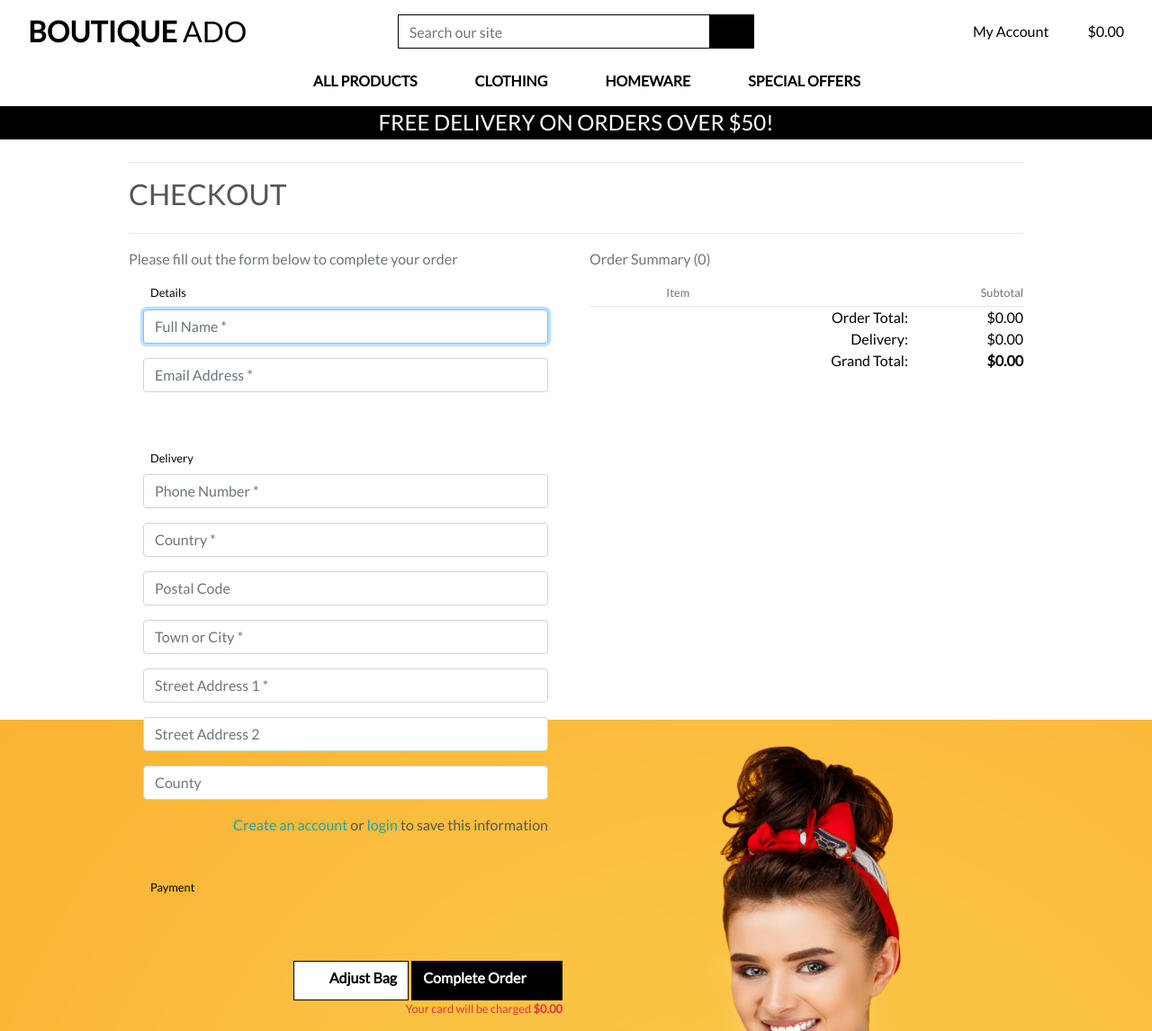
After one commit to dfedyachkina/boutique_ado_v1, a Django app: template checkout/templates/checkout/checkout.html in a window 1280 px wide. The commit adds this page. Shown: the whole page at 90% size. Run offline with Django 3.2, Linux system fonts and the light colour scheme; the template is opened without the code that fills it: values that come from a table or form of the project are taken from there, others are empty; some libraries are stand-ins or nearby versions.

Commit message:
Add checkout views and templates

```diff
--- a/bag/templates/bag/bag.html
+++ b/bag/templates/bag/bag.html
@@ -107,7 +107,7 @@
                                         </span>
                                         <span class="text-uppercase">Keep Shopping</span>
                                     </a>
-                                    <a href="" class="btn btn-black rounded-0 btn-lg">
+                                    <a href="{% url 'checkout' %}" class="btn btn-black rounded-0 btn-lg">
                                         <span class="text-uppercase">Secure Checkout</span>
                                         <span class="icon">
                                             <i class="fas fa-lock"></i>
--- a/boutique_ado/urls.py
+++ b/boutique_ado/urls.py
@@ -24,4 +24,5 @@ urlpatterns = [
     path('', include('home.urls')),
     path('products/', include('products.urls')),
     path('bag/', include('bag.urls')),
+    path('checkout/', include('checkout.urls')),
 ] + static(settings.MEDIA_URL, document_root=settings.MEDIA_ROOT)
--- /dev/null
+++ b/checkout/templates/checkout/checkout.html
@@ -0,0 +1,135 @@
+{% extends "base.html" %}
+{% load static %}
+{% load bag_tools %}
+
+{% block extra_css %}
+    <link rel="stylesheet" href="{% static 'checkout/css/checkout.css' %}">
+{% endblock %}
+
+{% block page_header %}
+    <div class="container header-container">
+        <div class="row">
+            <div class="col"></div>
+        </div>
+    </div>
+{% endblock %}
+
+{% block content %}
+    <div class="overlay"></div>
+    <div class="container">
+        <div class="row">
+            <div class="col">
+                <hr>
+                <h2 class="logo-font mb-4">Checkout</h2>
+                <hr>
+            </div>
+        </div>
+
+        <div class="row">
+            <div class="col-12 col-lg-6 order-lg-last mb-5">
+                <p class="text-muted">Order Summary ({{ product_count }})</p>
+                <div class="row">
+                    <div class="col-7 offset-2">
+                        <p class="mb-1 mt-0 small text-muted">Item</p>
+                    </div>
+                    <div class="col-3 text-right">
+                        <p class="mb-1 mt-0 small text-muted">Subtotal</p>
+                    </div>
+                </div>
+                {% for item in bag_items %}
+                    <div class="row">
+                        <div class="col-2 mb-1">
+                            <a href="{% url 'product_detail' item.product.id %}">
+                                {% if item.product.image %}
+                                    <img class="w-100" src="{{ item.product.image.url }}" alt="{{ product.name }}">
+                                {% else %}
+                                    <img class="w-100" src="{{ MEDIA_URL }}noimage.png" alt="{{ product.name }}">
+                                {% endif %}
+                            </a>
+                        </div>
+                        <div class="col-7">
+                            <p class="my-0"><strong>{{ item.product.name }}</strong></p>
+                            <p class="my-0 small">Size: {% if item.product.has_sizes %}{{ item.size|upper }}{% else %}N/A{% endif %}</p>
+                            <p class="my-0 small text-muted">Qty: {{ item.quantity }}</p>
+                        </div>
+                        <div class="col-3 text-right">
+                            <p class="my-0 small text-muted">${{ item.product.price | calc_subtotal:item.quantity }}</p>
+                        </div>
+                    </div>
+                {% endfor %}
+                <hr class="my-0">
+                <div class="row text-black text-right">
+                    <div class="col-7 offset-2">
+                        <p class="my-0">Order Total:</p>
+                        <p class="my-0">Delivery:</p>
+                        <p class="my-0">Grand Total:</p>
+                    </div>
+                    <div class="col-3">
+                        <p class="my-0">${{ total | floatformat:2 }}</p>
+                        <p class="my-0">${{ delivery | floatformat:2 }}</p>
+                        <p class="my-0"><strong>${{ grand_total | floatformat:2 }}</strong></p>
+                    </div>
+                </div>
+            </div>
+            <div class="col-12 col-lg-6">
+                <p class="text-muted">Please fill out the form below to complete your order</p>
+                <form action="{% url 'checkout' %}" method="POST" id="payment-form">
+                    {% csrf_token %}
+                    <fieldset class="rounded px-3 mb-5">
+                        <legend class="fieldset-label small text-black px-2 w-auto">Details</legend>
+                        {{ order_form.full_name | as_crispy_field }}
+                        {{ order_form.email | as_crispy_field }}
+                    </fieldset>
+                    <fieldset class="rounded px-3 mb-5">
+                        <legend class="fieldset-label small text-black px-2 w-auto">Delivery</legend>
+                        {{ order_form.phone_number | as_crispy_field }}
+                        {{ order_form.country | as_crispy_field }}
+                        {{ order_form.postcode | as_crispy_field }}
+                        {{ order_form.town_or_city | as_crispy_field }}
+                        {{ order_form.street_address1 | as_crispy_field }}
+                        {{ order_form.street_address2 | as_crispy_field }}
+                        {{ order_form.county | as_crispy_field }}
+                        <div class="form-check form-check-inline float-right mr-0">
+							{% if user.is_authenticated %}
+								<label class="form-check-label" for="id-save-info">Save this delivery information to my profile</label>
+                                <input class="form-check-input ml-2 mr-0" type="checkbox" id="id-save-info" name="save-info" checked>
+							{% else %}
+								<label class="form-check-label" for="id-save-info">
+                                    <a class="text-info" href="{% url 'account_signup' %}">Create an account</a> or
+                                    <a class="text-info" href="{% url 'account_login' %}">login</a> to save this information
+                                </label>
+							{% endif %}
+						</div>
+                    </fieldset>
+                    <fieldset class="px-3">
+                        <legend class="fieldset-label small text-black px-2 w-auto">Payment</legend>
+                        <!-- A Stripe card element will go here -->
+                        <div class="mb-3" id="card-element"></div>
+                        <!-- Used to display form errors -->
+                        <div class="mb-3 text-danger" id="card-errors" role="alert"></div>
+                    </fieldset>
+                    <div class="submit-button text-right mt-5 mb-2">
+						<a href="{% url 'bag' %}" class="btn btn-outline-black rounded-0">
+							<span class="icon">
+								<i class="fas fa-chevron-left"></i>
+							</span>
+							<span class="font-weight-bold">Adjust Bag</span>
+						</a>
+						<button id="submit-button" class="btn btn-black rounded-0">
+							<span class="font-weight-bold">Complete Order</span>
+							<span class="icon">
+								<i class="fas fa-lock"></i>
+							</span>
+						</button>
+						<p class="small text-danger my-0">
+							<span class="icon">
+								<i class="fas fa-exclamation-circle"></i>
+							</span>
+							<span>Your card will be charged <strong>${{ grand_total|floatformat:2 }}</strong></span>
+						</p>
+					</div>
+                </form>
+            </div>
+        </div>
+    </div>
+{% endblock %}
--- /dev/null
+++ b/checkout/urls.py
@@ -0,0 +1,6 @@
+from django.urls import path
+from . import views
+
+urlpatterns = [
+    path('', views.checkout, name='checkout'),
+]
--- a/requirements.txt
+++ b/requirements.txt
@@ -8,6 +8,7 @@ defusedxml==0.7.1
 distro==1.7.0
 Django==3.0.1
 django-allauth==0.41.0
+django-crispy-forms==1.14.0
 httplib2==0.20.2
 idna==2.8
 importlib-metadata==4.6.4
```
Also changed, not shown: boutique_ado/settings.py (+34 -17 lines), checkout/views.py (+16 -2 lines), checkout/static/checkout/css/checkout.css (added), db.sqlite3.
